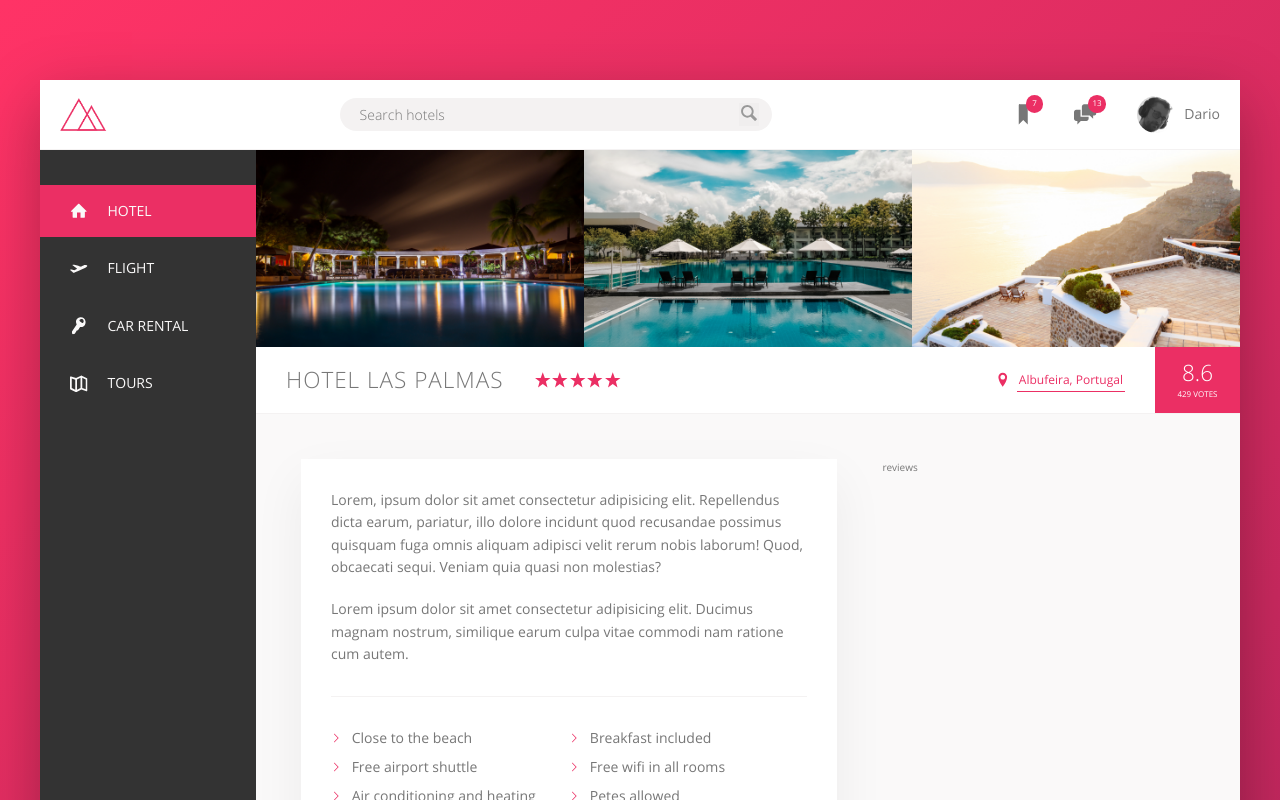
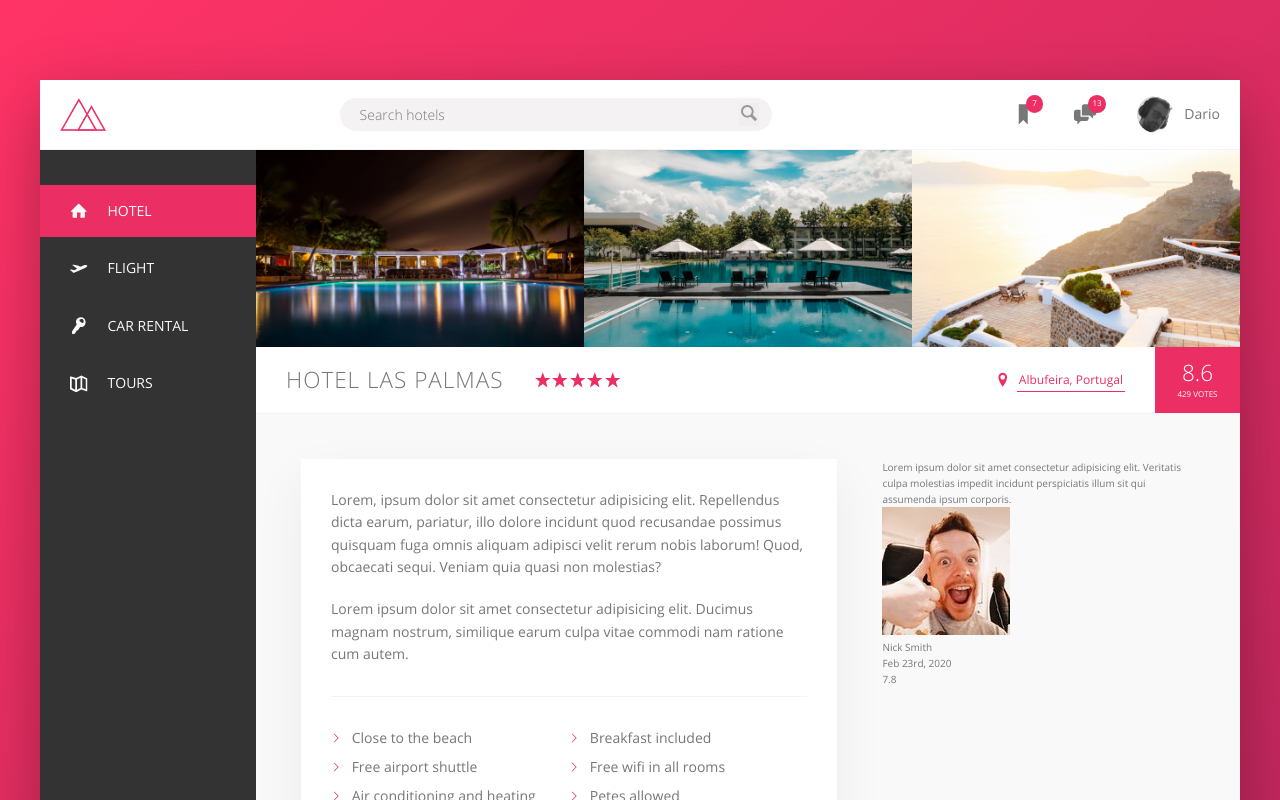
Before and after one commit to dario-piotrowicz/VueJS3-CSS_demo_Trillo_website_miniproject, a Vue app: page / in a window 1280 px wide. Shown: the top 800 px of the page. Built offline with nearby package versions, Linux system fonts and the light colour scheme.

Commit message:
added basic hotel-reviews component and started with the hotel-review one

```diff
--- a/src/components/HotelView/HotelView.vue
+++ b/src/components/HotelView/HotelView.vue
@@ -7,7 +7,7 @@
         <description></description>
       </div>
       <div class="hotel-reviews-wrapper">
-        reviews
+        <reviews></reviews>
       </div>
     </div>
   </main>
@@ -17,12 +17,14 @@
 import Gallery from "./Gallery";
 import Overview from "./Overview";
 import Description from "./Description";
+import Reviews from "./Reviews";
 
 export default {
   components: {
     gallery: Gallery,
     overview: Overview,
-    description: Description
+    description: Description,
+    reviews: Reviews
   }
 };
 </script>
--- /dev/null
+++ b/src/components/HotelView/Review.vue
@@ -0,0 +1,30 @@
+<template>
+  <div class="hotel-review">
+    <blockquote class="hotel-review__text">
+      Lorem ipsum dolor sit amet consectetur adipisicing elit. Veritatis culpa
+      molestias impedit incidunt perspiciatis illum sit qui assumenda ipsum
+      corporis.
+    </blockquote>
+    <div class="hotel-review__user">
+      <img
+        src="../../assets/img/user-1.jpg"
+        alt="user 1 picture"
+        class="hotel-review__user-picture"
+      />
+      <div class="hotel-review__user-details">
+        <p class="hotel-review__user-name">
+          Nick Smith
+        </p>
+        <p class="hotel-review__user-date">
+          Feb 23rd, 2020
+        </p>
+      </div>
+      <div class="hotel-review__user-rating">7.8</div>
+    </div>
+  </div>
+</template>
+
+<style lang="scss" scoped>
+.hotel-review {
+}
+</style>
--- /dev/null
+++ b/src/components/HotelView/Reviews.vue
@@ -0,0 +1,20 @@
+<template>
+  <div class="hotel-reviews">
+    <review></review>
+  </div>
+</template>
+
+<script>
+import Review from "./Review";
+
+export default {
+  components: {
+    review: Review
+  }
+};
+</script>
+
+<style lang="scss" scoped>
+.hotel-reviews {
+}
+</style>
```
Also changed, not shown: src/assets/img/user-1.jpg (added).
